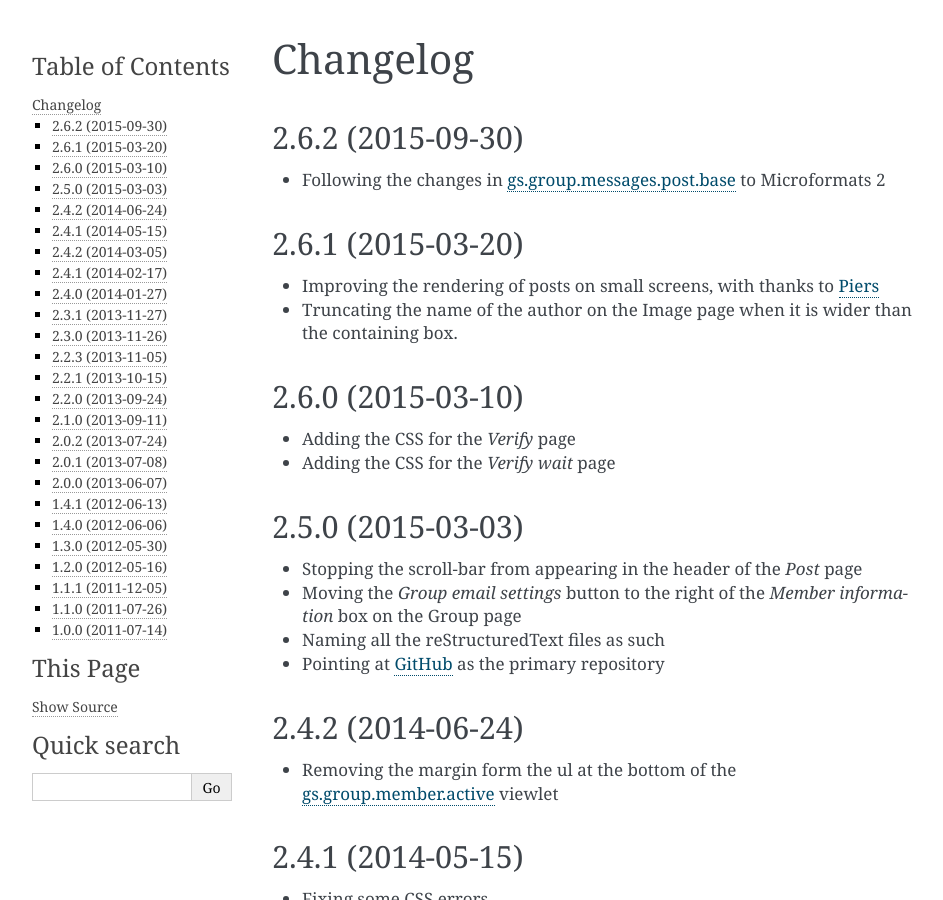
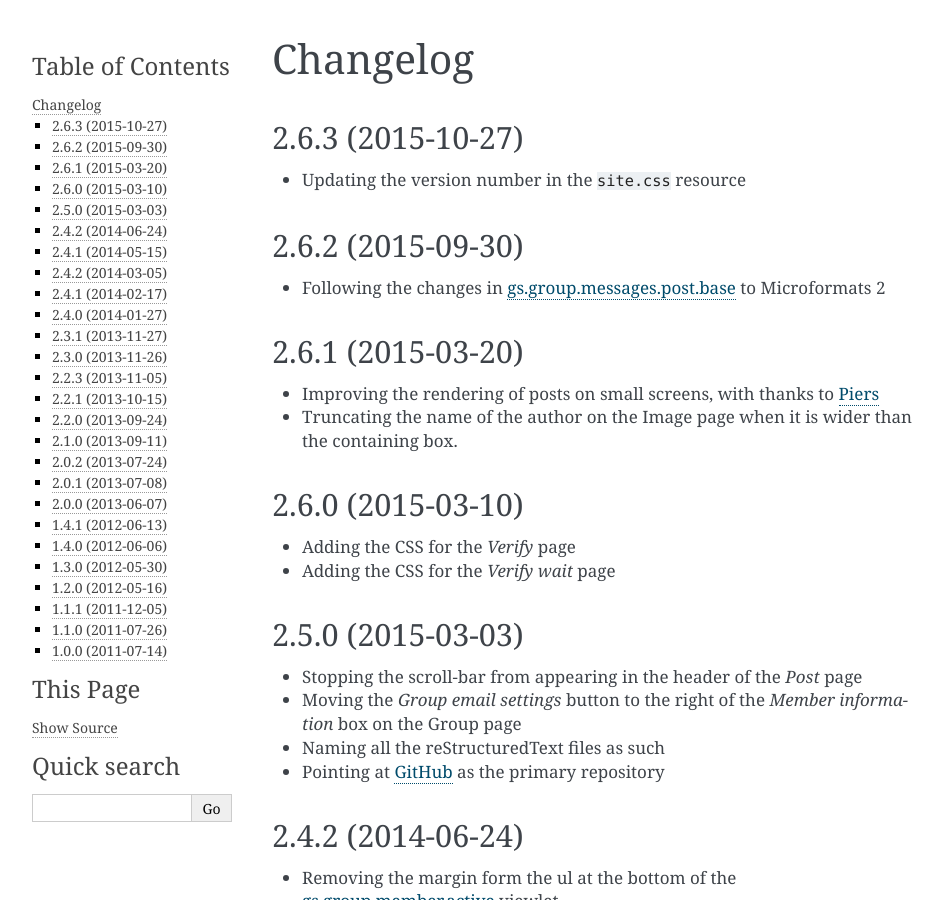
Before and after one commit to groupserver/gs.content.css, a Sphinx documentation site: the page built from docs/HISTORY.rst, in a window 1280 px wide and 900 px high. Shown: the whole window, without its empty margins (148-1091 px from the left). Built offline with Sphinx 7.4.7, drawn with Linux system fonts in a browser that asks for light colours.

Commit message:
Bumping the version number

```diff
--- a/docs/HISTORY.rst
+++ b/docs/HISTORY.rst
@@ -1,5 +1,10 @@
 Changelog
 =========
+
+2.6.3 (2015-10-27)
+------------------
+
+* Updating the version number in the ``site.css`` resource
 
 2.6.2 (2015-09-30)
 ------------------
--- a/version.py
+++ b/version.py
@@ -1,5 +1,5 @@
 # -*- coding: utf-8 -*-
-version = '2.6.2'
+version = '2.6.3'
 release = False
 
 #--------------------------------------------------------------------------#
```
